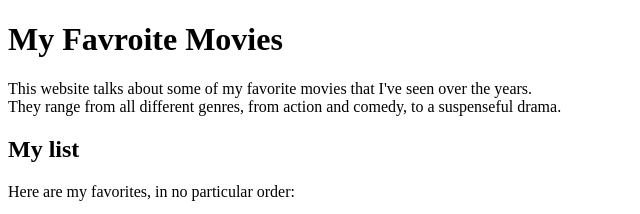
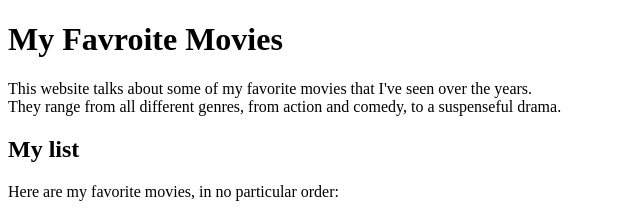
Before and after one commit to Rds15/cs490-ICP2, a plain HTML site: page source/ICP2_index.html in a window 1280 px wide. Shown: the top 214 px of the page, 0-640 px from the left. Drawn offline with Linux system fonts and the light colour scheme.

```diff
--- a/source/ICP2_index.html
+++ b/source/ICP2_index.html
@@ -23,7 +23,7 @@ rdsyyc@umsystem.edu
     <div>
         <article>
             <h2>My list</h2>
-            <p> Here are my favorites, in no particular order:</p>
+            <p> Here are my favorite movies, in no particular order:</p>
             <ul>
                 <li> <img src="https://upload.wikimedia.org/wikipedia/en/c/ca/Big_Daddy_film.jpg" alt="Big Daddy (1999)"> </li>
                 <li> <img src="https://upload.wikimedia.org/wikipedia/en/0/01/Whiplash_poster.jpg" alt="Big Daddy (1999)"> </li>
```
Also changed, not shown: 1 other file.
